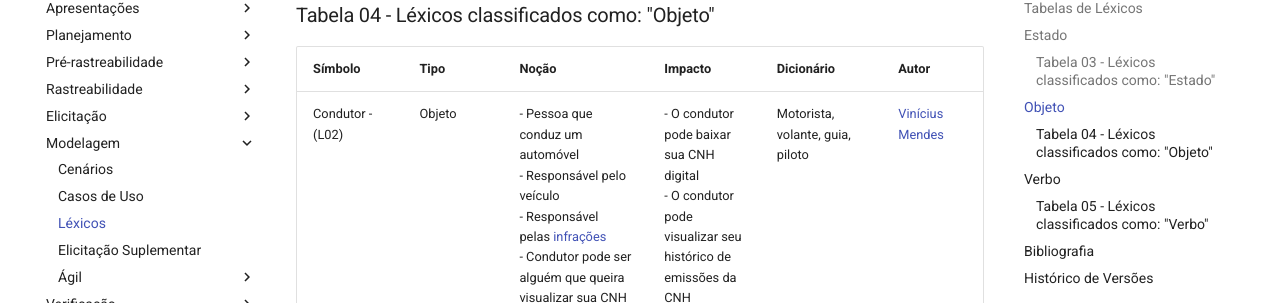
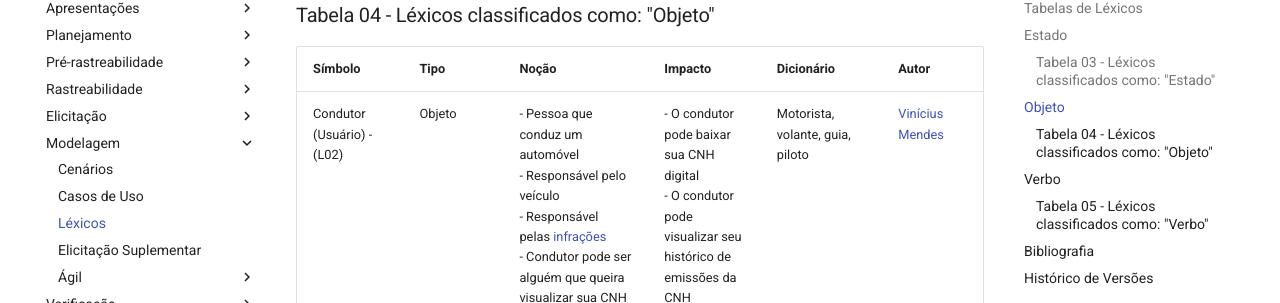
Before and after one commit to Requisitos-de-Software/2023.2-Carteira_Digital_de_Transito, an MkDocs documentation site: the page built from docs/modelagem/léxicos.md, in a window 1280 px wide and 900 px high, scrolled down 2205 px. Shown: the part 154-457 px from the top of the window. Built offline with MkDocs 1.6.1 and Material for MkDocs 9.7.7, drawn with Linux system fonts in a browser that asks for light colours.

Commit message:
Update léxicos.md

```diff
--- a/docs/modelagem/léxicos.md
+++ b/docs/modelagem/léxicos.md
@@ -67,7 +67,7 @@ Na tabela 4, está verificado os principais léxicos que estão classificados co
 
 | **Símbolo** | **Tipo** | **Noção** | **Impacto** | **Dicionário** | **Autor** |
 |---------|------|--------|----------|------------|------------|
-| Condutor - (L02) | Objeto | - Pessoa que conduz um automóvel </br> - Responsável pelo veículo </br> - Responsável pelas [infrações](#L03) </br> - Condutor pode ser alguém que queira visualizar sua CNH digital </br> - O condutor pode ser alguém que queira visualizar a CRLV digital | - O condutor pode baixar sua CNH digital </br> - O condutor pode visualizar seu histórico de emissões da CNH  </br> - O condutor pode adicionar os seus veículos </br> - O condutor pode consultar as suas [infrações](#L03) | Motorista, volante, guia, piloto | [Vinícius Mendes](https://github.com/yabamiah) |
+| Condutor (Usuário) - (L02) | Objeto | - Pessoa que conduz um automóvel </br> - Responsável pelo veículo </br> - Responsável pelas [infrações](#L03) </br> - Condutor pode ser alguém que queira visualizar sua CNH digital </br> - O condutor pode ser alguém que queira visualizar a CRLV digital | - O condutor pode baixar sua CNH digital </br> - O condutor pode visualizar seu histórico de emissões da CNH  </br> - O condutor pode adicionar os seus veículos </br> - O condutor pode consultar as suas [infrações](#L03) | Motorista, volante, guia, piloto | [Vinícius Mendes](https://github.com/yabamiah) |
 | Infração - (L03) | Objeto | - Violação de alguma lei de trânsito </br> - A infração é visualizada pelo [condutor](#L02) | - O [condutor](#L02) pode visualizar as infrações cometidas filtrando infrator ou veículo </br> - O [condutor](#L02) pode visualizar a situação da infração </br> - O [condutor](#L02) pode visualizar o motivo da infração </br> - O [condutor](#L02) pode consultar o valor da infração a ser paga| Desobediência, Violação |[Luis Miranda](https://github.com/LuisMiranda10) |
 | Sistema de Notificação Eletrônica - (L04) | Objeto | - Sistema responsável por notificar [infrações](#L03) de trânsito aos proprietários de veículos | - Sistema que dá o direito a descontos no pagamento de multas de trânsitos | Sistema de Intimação Eletrônica |[Vinícius Mendes](https://github.com/yabamiah) |
 | Restrições e Indicadores do veículo do condutor - (L05)  |Objeto | - Responsável por mostrar ao [condutor](#L02) se existe multa, [infrações](#L03), restrição judicial, ocorrência de roubo, novo padrão na placa, comunicações de venda ativa e restrições do seu próprio veículo | - O [condutor](#L02) do veiculo pode consultar os indicadores e restrições de seu veiculo  | Limitações, Indicativos | [Luis Miranda](https://github.com/LuisMiranda10) |
```
